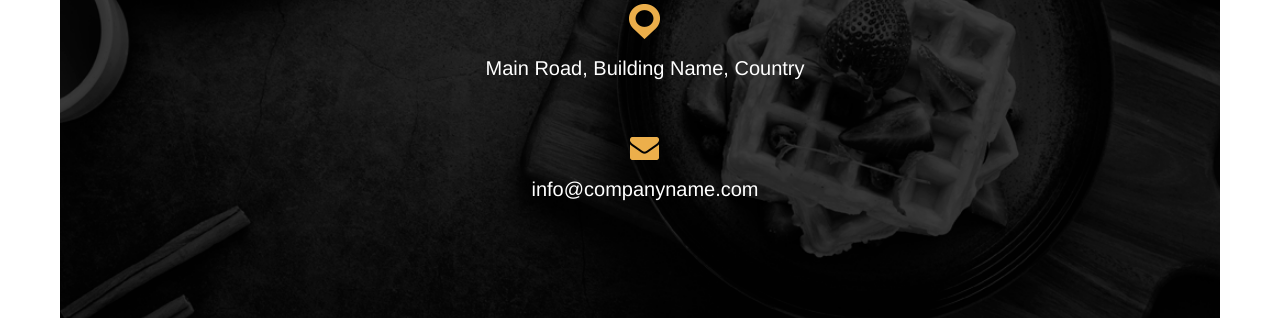
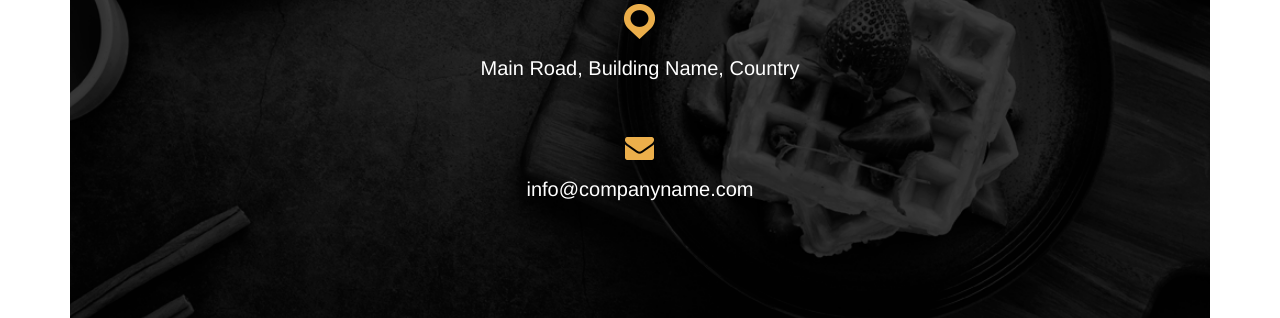
Before and after one commit to mohaimenul-isl/breakfast-restaurant, a plain HTML site: page index.html in a window 1280 px wide. Shown: the part 4442-4760 px from the top of the page. Drawn offline with nearby package versions, Linux system fonts and the light colour scheme; files whose address does not match are found by name.

Commit message:
fix container footer

```diff
--- a/css/style.css
+++ b/css/style.css
@@ -380,14 +380,18 @@ li.nav-item a {
 
 /* footer */
 .footer {
+
+   margin-top: 109px;
+   /* margin-left: 60px;
+   margin-right: 60px;
+   margin-bottom: 60px; */
+}
+
+.footer-img {
    background-image: url(../img/footersection.png);
    background-repeat: no-repeat;
    background-position: center;
    background-size: cover;
-   margin-top: 109px;
-   margin-left: 60px;
-   margin-right: 60px;
-   margin-bottom: 60px;
 }
 
 .footericon-item {
--- a/index.html
+++ b/index.html
@@ -199,6 +199,9 @@
    <!-- footer -->
    <section class="footer">
       <div class="container">
+         <div class="footer-img">
+
+
          <div class=" row">
             <div class="col-md-12">
                <div class="footer-content">
@@ -232,6 +235,7 @@
             </div>
          </div>
       </div>
+      </div>
    </section>
 </body>
 
```
